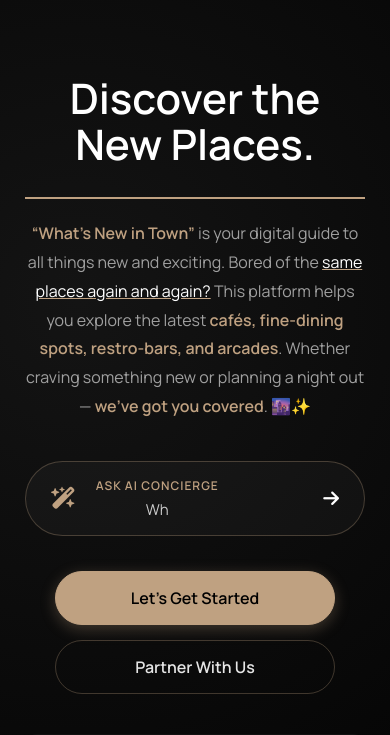
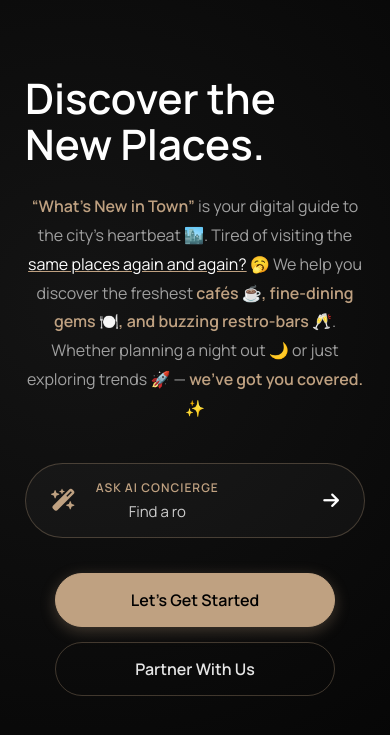
Before and after one commit to Yatharth224/WHATS-NEW-IN-TOWN, a Flask app: page / in a window 390 px wide. Shown: the part 80-815 px from the top of the page. Run offline with Flask 3, Linux system fonts and the light colour scheme; some web fonts are replaced.

Commit message:
changes in landing  page desciption

```diff
--- a/templates/homepage.html
+++ b/templates/homepage.html
@@ -166,20 +166,24 @@
             font-size: clamp(42px, 4.5vw, 68px);
             line-height: 1.1;
             font-weight: 700;
-            margin-bottom: 30px;
+            margin-bottom: 25px; /* Thoda gap kam kiya */
             color: #fff;
+            text-align: left; /* Explicitly Left */
         }
 
+        /* --- UPDATED DESCRIPTION ALIGNMENT --- */
         .description-box {
-            padding-left: 25px;
-            border-left: 2px solid var(--gold-primary);
+            /* Removed border-left and padding-left to align flush with title */
             margin-bottom: 40px;
+            width: 100%;
         }
         .description-text {
             font-size: 16px;
             line-height: 1.8;
             color: var(--text-muted);
             margin: 0;
+            text-align: justify; /* Text block looks cleaner */
+            text-justify: inter-word;
         }
         .description-text strong { color: var(--gold-primary); font-weight: 600; }
         .highlight { color: #fff; text-decoration: underline; text-decoration-color: var(--gold-primary); }
@@ -347,10 +329,13 @@
             header { justify-content: center; }
 
             .hero-section { flex-direction: column; text-align: center; gap: 40px; }
-            .description-box { border-left: none; border-top: 2px solid var(--gold-primary); padding: 20px 0 0 0; margin: 0 auto 40px; }
+            /* Mobile par alignment center kar diya hai */
+            .hero-title { text-align: center; }
+            .description-box { text-align: center; }
+            .description-text { text-align: center; } /* Mobile pe Justify acha nahi lagta */
+
             .cta-container { justify-content: center; }
 
-            /* Mobile Grid: 2x2 Simple */
             .hero-visuals { width: 100%; grid-template-columns: 1fr 1fr; grid-template-rows: 220px 220px; }
             .image-card:nth-child(1) { grid-column: auto; grid-row: auto; }
             .image-card:nth-child(2) { grid-column: auto; grid-row: auto; }
@@ -401,10 +386,11 @@
 
                 <div class="description-box">
                     <p class="description-text">
-                        <strong>“What's New in Town”</strong> is your digital guide to all things new and exciting.
-                        Bored of the <span class="highlight">same places again and again?</span> This platform helps you explore the latest
-                        <strong>cafés, fine-dining spots, restro-bars, and arcades</strong>.
-                        Whether craving something new or planning a night out — <strong>we’ve got you covered</strong>. 🌆✨
+                        <strong>“What's New in Town”</strong> is your digital guide to the city's heartbeat 🏙️.
+                        Tired of visiting the <span class="highlight">same places again and again?</span> 🥱
+                        We help you discover the freshest <strong>cafés ☕, fine-dining gems 🍽️, and buzzing restro-bars 🥂</strong>.
+                        Whether planning a night out 🌙 or just exploring trends 🚀 —
+                        <strong>we’ve got you covered.</strong> ✨
                     </p>
                 </div>
 
@@ -490,7 +476,14 @@
 
         // Typewriter Effect
         const textElement = document.getElementById('typewriter');
-        const phrases = ["Find a rooftop bar...", "Where is the new arcade?", "Best Italian food nearby..."];
+
+        const phrases = [
+            "Find a romantic fine dine...",
+            "Where is the newest restro-bar?",
+            "Best rooftop cafe for tonight...",
+            "Suggest a luxury dinner spot..."
+        ];
+
         let phraseIndex = 0; let charIndex = 0; let isDeleting = false;
 
         function type() {
```
Also changed, not shown: other parts of templates/homepage.html (+10 -32 lines).
